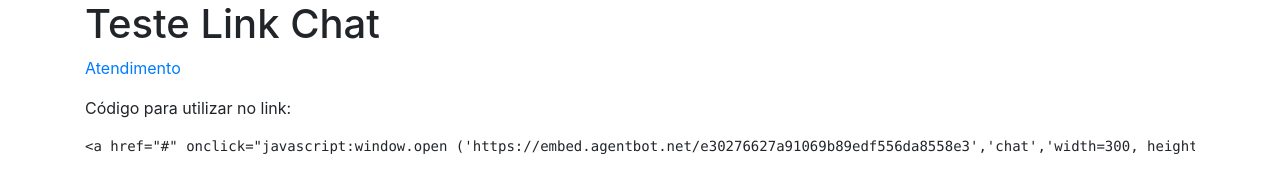
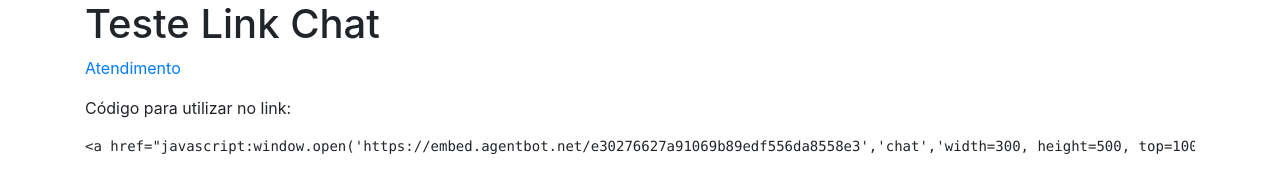
Before and after one commit to rmelgar/testes_easynvest, a plain HTML site: page chat.html in a window 1280 px wide. Drawn offline with nearby package versions, Linux system fonts and the light colour scheme.

Commit message:
Update chat.html
função direto no href

```diff
--- a/chat.html
+++ b/chat.html
@@ -16,10 +16,10 @@
 	<div class="container">
 		<h1>Teste Link Chat</h1>
 
-  <p><a href="#" onclick="javascript:window.open ('https://embed.agentbot.net/e30276627a91069b89edf556da8558e3','chat','width=300, height=500, top=100, left=110, scrollbars=no' );">Atendimento</a></p>
+  <p><a href="javascript:window.open('https://embed.agentbot.net/e30276627a91069b89edf556da8558e3','chat','width=300, height=500, top=100, left=110, scrollbars=no' );">Atendimento</a></p>
 
 		<p>Código para utilizar no link:</p>
-		<pre><code>&lt;a href=&quot;#&quot; onclick=&quot;javascript:window.open (&#39;https://embed.agentbot.net/e30276627a91069b89edf556da8558e3&#39;,&#39;chat&#39;,&#39;width=300, height=500, top=100, left=110, scrollbars=no&#39; );&quot;&gt;Atendimento&lt;/a&gt;</code></pre>
+		<pre><code>&lt;a href=&quot;javascript:window.open(&#39;https://embed.agentbot.net/e30276627a91069b89edf556da8558e3&#39;,&#39;chat&#39;,&#39;width=300, height=500, top=100, left=110, scrollbars=no&#39; );&quot;&gt;Atendimento&lt;/a&gt;</code></pre>
 </div>
 
 </body>
```
